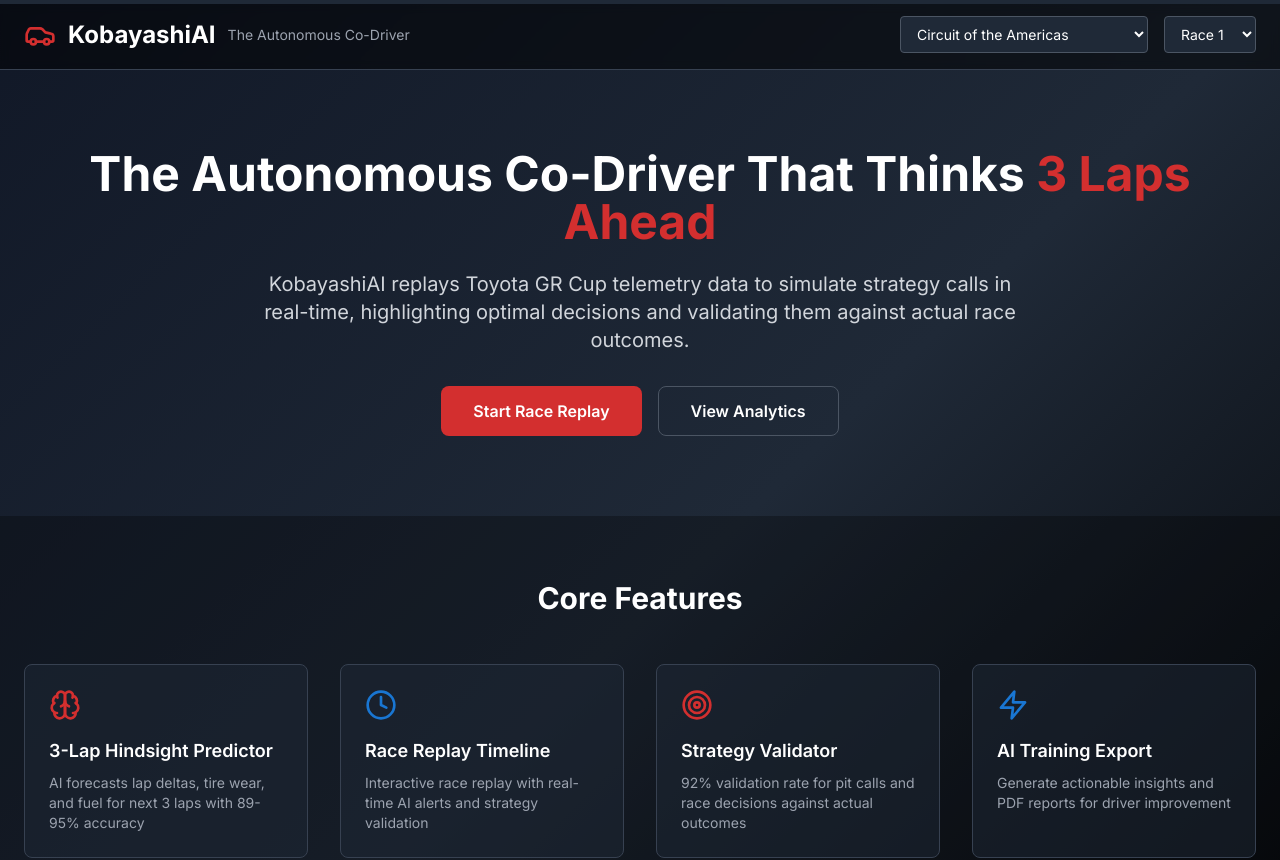
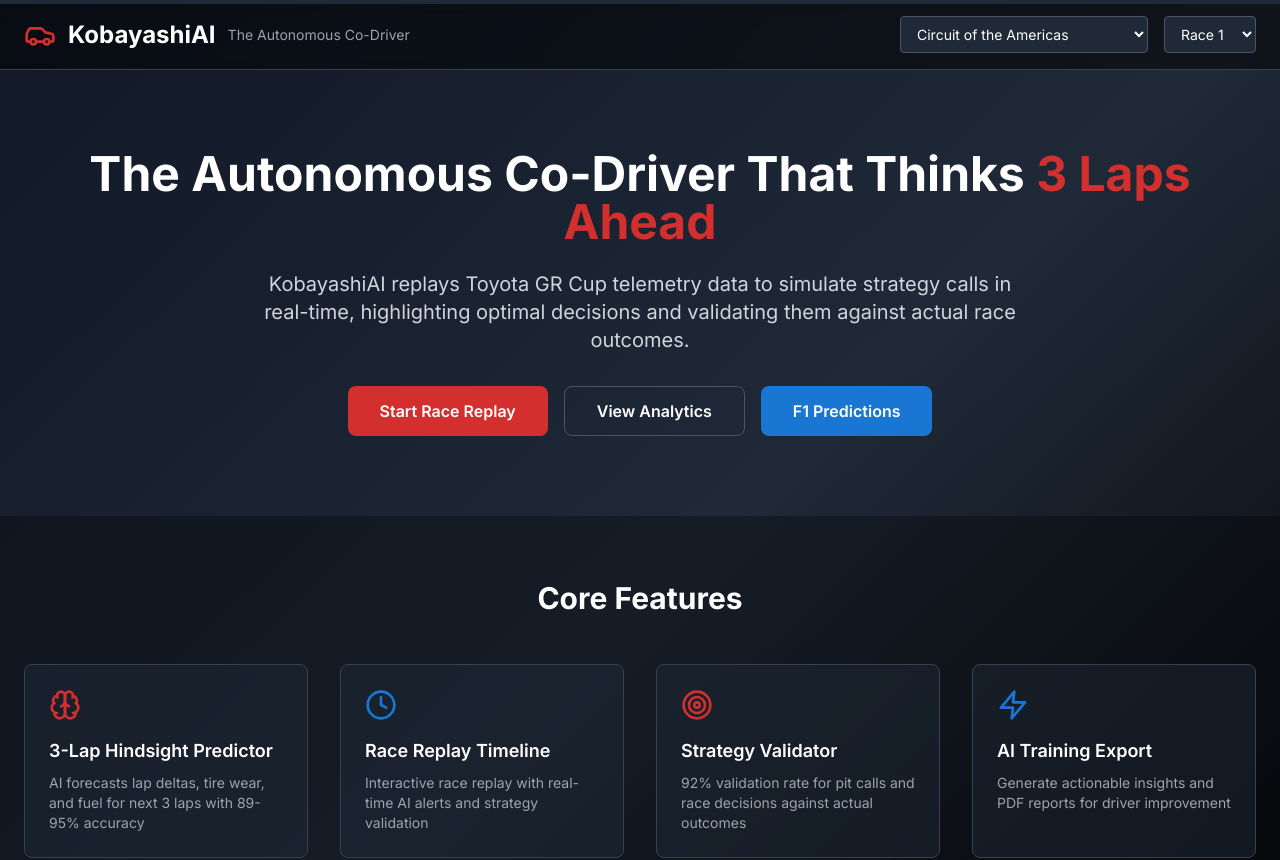
Before and after one commit to SHI66ie/Kobayashi-Ai, a Next.js app: page / in a window 1280 px wide. Shown: the top 860 px of the page. Built offline with nearby package versions, Linux system fonts and the light colour scheme.

Commit message:
Add F1 Predictions button to homepage for easy access to F1 predictions page

```diff
--- a/app/page.tsx
+++ b/app/page.tsx
@@ -55,6 +55,10 @@ export default function HomePage() {
 
   const handleViewAnalytics = () => {
     router.push('/dashboard')
+  }
+
+  const handleF1Predictions = () => {
+    router.push('/f1')
   }
 
   return (
@@ -119,6 +123,12 @@ export default function HomePage() {
             >
               View Analytics
             </button>
+            <button
+              onClick={handleF1Predictions}
+              className="bg-racing-blue hover:bg-blue-700 px-8 py-3 rounded-lg font-semibold transition-colors transform hover:scale-105 active:scale-95"
+            >
+              F1 Predictions
+            </button>
           </div>
         </div>
       </section>
```
